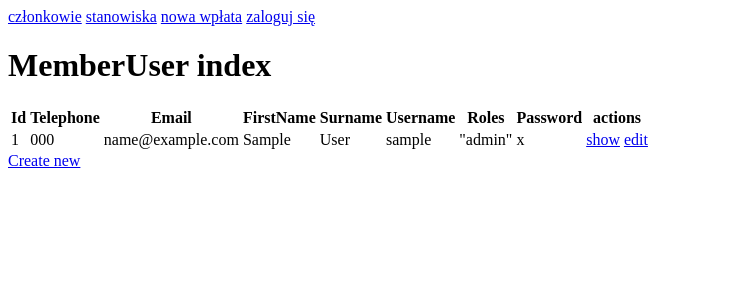
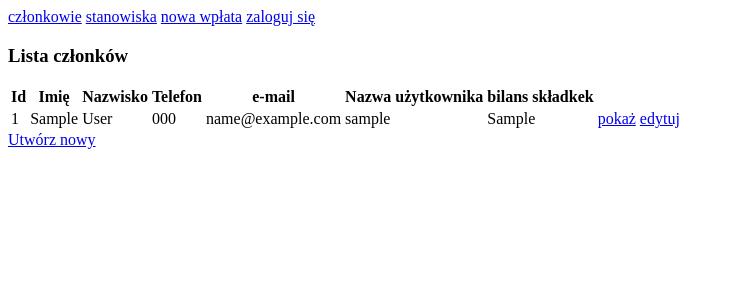
Before and after one commit to MateuszBielski/aptekarze, a Symfony app: template templates/member_user/index.html.twig in a window 1280 px wide. Shown: the top 300 px of the page, without its empty margins (0-734 px from the left). Run offline with Twig, Linux system fonts and the light colour scheme; the template is opened without the code that fills it: most values are stand-ins (such as "Sample title", 1, 10 or a date in 2020); some libraries are stand-ins or nearby versions.

```diff
--- a/src/Controller/ContributionController.php
+++ b/src/Controller/ContributionController.php
@@ -9,9 +9,11 @@ use Symfony\Bundle\FrameworkBundle\Controller\AbstractController;
 use Symfony\Component\HttpFoundation\Request;
 use Symfony\Component\HttpFoundation\Response;
 use Symfony\Component\Routing\Annotation\Route;
+use Sensio\Bundle\FrameworkExtraBundle\Configuration\Security;
 
 /**
  * @Route("/contribution")
+ * @Security("is_granted('ROLE_ADMIN')")
  */
 class ContributionController extends AbstractController
 {
--- a/src/Controller/JobController.php
+++ b/src/Controller/JobController.php
@@ -9,6 +9,7 @@ use Symfony\Bundle\FrameworkBundle\Controller\AbstractController;
 use Symfony\Component\HttpFoundation\Request;
 use Symfony\Component\HttpFoundation\Response;
 use Symfony\Component\Routing\Annotation\Route;
+use Sensio\Bundle\FrameworkExtraBundle\Configuration\Security;
 
 /**
  * @Route("/job")
@@ -27,6 +28,7 @@ class JobController extends AbstractController
 
     /**
      * @Route("/new", name="job_new", methods={"GET","POST"})
+     * @Security("is_granted('ROLE_ADMIN')")
      */
     public function new(Request $request): Response
     {
@@ -60,6 +62,7 @@ class JobController extends AbstractController
 
     /**
      * @Route("/{id}/edit", name="job_edit", methods={"GET","POST"})
+     * @Security("is_granted('ROLE_ADMIN')")
      */
     public function edit(Request $request, Job $job): Response
     {
@@ -82,6 +85,7 @@ class JobController extends AbstractController
 
     /**
      * @Route("/{id}", name="job_delete", methods={"DELETE"})
+     * @Security("is_granted('ROLE_ADMIN')")
      */
     public function delete(Request $request, Job $job): Response
     {
--- a/src/Controller/MemberUserController.php
+++ b/src/Controller/MemberUserController.php
@@ -78,6 +78,7 @@ class MemberUserController extends AbstractController
     {
         $form = $this->createForm(MemberUserType::class, $memberUser);
         $previousUserData = new MemberHistory($memberUser);
+        $previousUserData->setWhoMadeChange($this->getUser());
         $form->handleRequest($request);
 
         if ($form->isSubmitted() && $form->isValid()) {
@@ -98,7 +99,7 @@ class MemberUserController extends AbstractController
 
     /**
      * @Route("/{id}", name="member_user_delete", methods={"DELETE"})
-     * @IsGranted("MANAGE", subject="article")
+     * @Security("is_granted('ROLE_ADMIN')")
      */
     public function delete(Request $request, MemberUser $memberUser): Response
     {
--- a/templates/contribution/edit.html.twig
+++ b/templates/contribution/edit.html.twig
@@ -1,9 +1,9 @@
 {% extends 'base.html.twig' %}
 
-{% block title %}Edit Contribution{% endblock %}
+{% block title %}Edytuj składkę{% endblock %}
 
 {% block body %}
-    <h1>Edit Contribution</h1>
+    <h3>Edytuj składkę</h3>
 
     {{ include('contribution/_form.html.twig', {'button_label': 'Update'}) }}
 
--- a/templates/contribution/new.html.twig
+++ b/templates/contribution/new.html.twig
@@ -3,7 +3,7 @@
 {% block title %}wpłata składki{% endblock %}
 
 {% block body %}
-    <h1>nowa wpłata składki</h1>
+    <h3>nowa wpłata składki</h3>
 
     {{ include('contribution/_form.html.twig') }}
 
--- a/templates/member_user/_form.html.twig
+++ b/templates/member_user/_form.html.twig
@@ -1,4 +1,4 @@
 {{ form_start(form) }}
     {{ form_widget(form) }}
-    <button class="btn">{{ button_label|default('Save') }}</button>
+    <button class="btn">{{ button_label|default('Zatwierdź') }}</button>
 {{ form_end(form) }}
--- a/templates/member_user/index.html.twig
+++ b/templates/member_user/index.html.twig
@@ -1,47 +1,49 @@
 {% extends 'base.html.twig' %}
 
-{% block title %}MemberUser index{% endblock %}
+{% block title %}Lista członków{% endblock %}
 
 {% block body %}
-    <h1>MemberUser index</h1>
+    <h3>Lista członków</h3>
 
     <table class="table">
         <thead>
             <tr>
                 <th>Id</th>
-                <th>Telephone</th>
-                <th>Email</th>
-                <th>FirstName</th>
-                <th>Surname</th>
-                <th>Username</th>
-                <th>Roles</th>
-                <th>Password</th>
-                <th>actions</th>
+                <th>Imię</th>
+                <th>Nazwisko</th>
+                <th>Telefon</th>
+                <th>e-mail</th>
+                <th>Nazwa użytkownika</th>
+                <th>bilans składkek</th>
+                {# <th>Roles</th>
+                <th>Password</th> #}
+                <th> </th>
             </tr>
         </thead>
         <tbody>
         {% for member_user in member_users %}
             <tr>
                 <td>{{ member_user.id }}</td>
+                <td>{{ member_user.firstName }}</td>
+                <td>{{ member_user.surname }}</td>
                 <td>{{ member_user.telephone }}</td>
                 <td>{{ member_user.email }}</td>
-                <td>{{ member_user.firstName }}</td>
-                <td>{{ member_user.surname }}</td>
                 <td>{{ member_user.username }}</td>
-                <td>{{ member_user.roles ? member_user.roles|json_encode : '' }}</td>
-                <td>{{ member_user.password }}</td>
+                <td>{{ member_user.StringCurrentAccount() }}</td>
+                {# <td>{{ member_user.roles ? member_user.roles|json_encode : '' }}</td>
+                <td>{{ member_user.password }}</td> #}
                 <td>
-                    <a href="{{ path('member_user_show', {'id': member_user.id}) }}">show</a>
-                    <a href="{{ path('member_user_edit', {'id': member_user.id}) }}">edit</a>
+                    <a href="{{ path('member_user_show', {'id': member_user.id}) }}">pokaż</a>
+                    <a href="{{ path('member_user_edit', {'id': member_user.id}) }}">edytuj</a>
                 </td>
             </tr>
         {% else %}
             <tr>
-                <td colspan="9">no records found</td>
+                <td colspan="9">brak danych</td>
             </tr>
         {% endfor %}
         </tbody>
     </table>
 
-    <a href="{{ path('member_user_new') }}">Create new</a>
+    <a href="{{ path('member_user_new') }}">Utwórz nowy</a>
 {% endblock %}
--- a/templates/member_user/new.html.twig
+++ b/templates/member_user/new.html.twig
@@ -1,11 +1,11 @@
 {% extends 'base.html.twig' %}
 
-{% block title %}New MemberUser{% endblock %}
+{% block title %}Nowy członek{% endblock %}
 
 {% block body %}
-    <h1>Create new MemberUser</h1>
+    <h3>Nowy członek</h3>
 
     {{ include('member_user/_form.html.twig') }}
 
-    <a href="{{ path('member_user_index') }}">back to list</a>
+    <a href="{{ path('member_user_index') }}">powrót do listy</a>
 {% endblock %}
```
Also changed, not shown: src/Entity/MemberHistory.php (+17 -0 lines), src/Entity/MemberUser.php (+20 -0 lines), src/Migrations/Version20190617184807.php (added, +39 -0 lines), src/Migrations/Version20190617184832.php (added, +39 -0 lines), templates/job/index.html.twig (+9 -9 lines), templates/member_user/edit.html.twig (+4 -4 lines), templates/member_user/show.html.twig (+12 -11 lines), templates/security/login.html.twig (+5 -5 lines).
